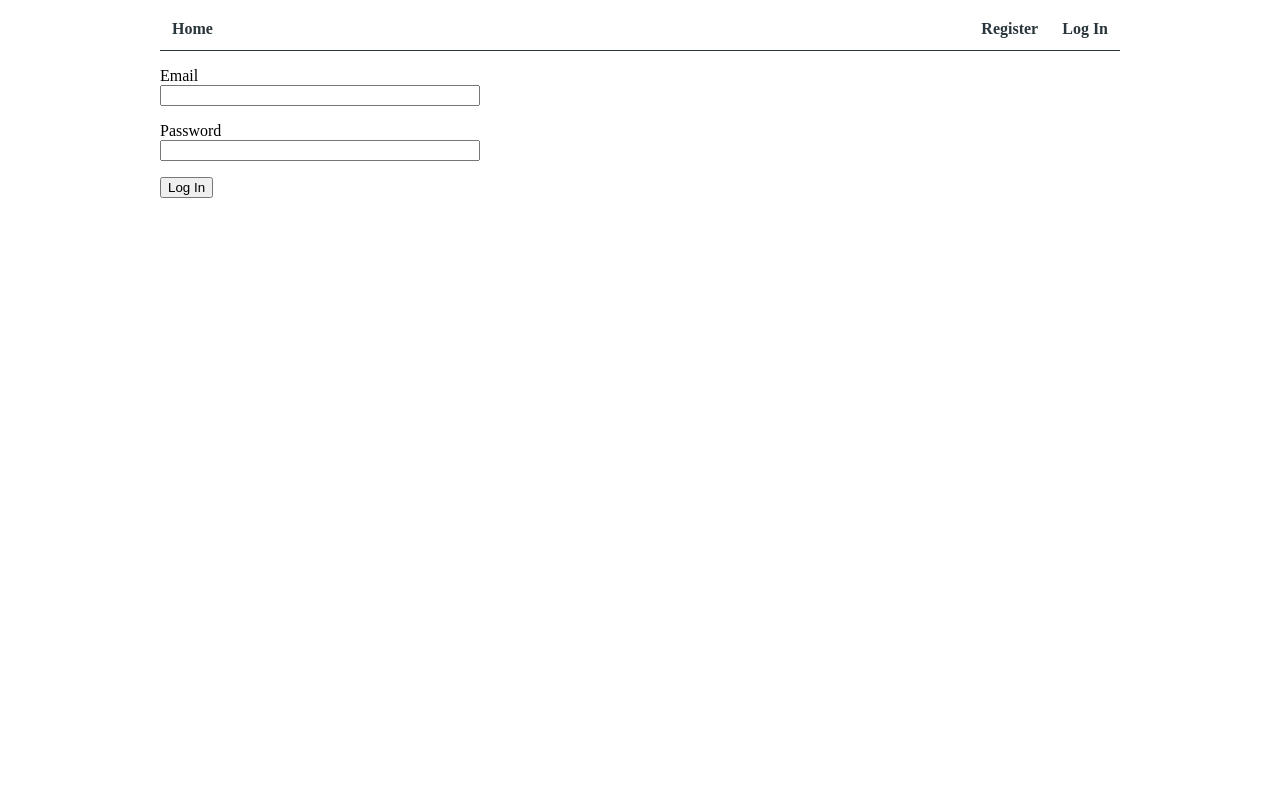
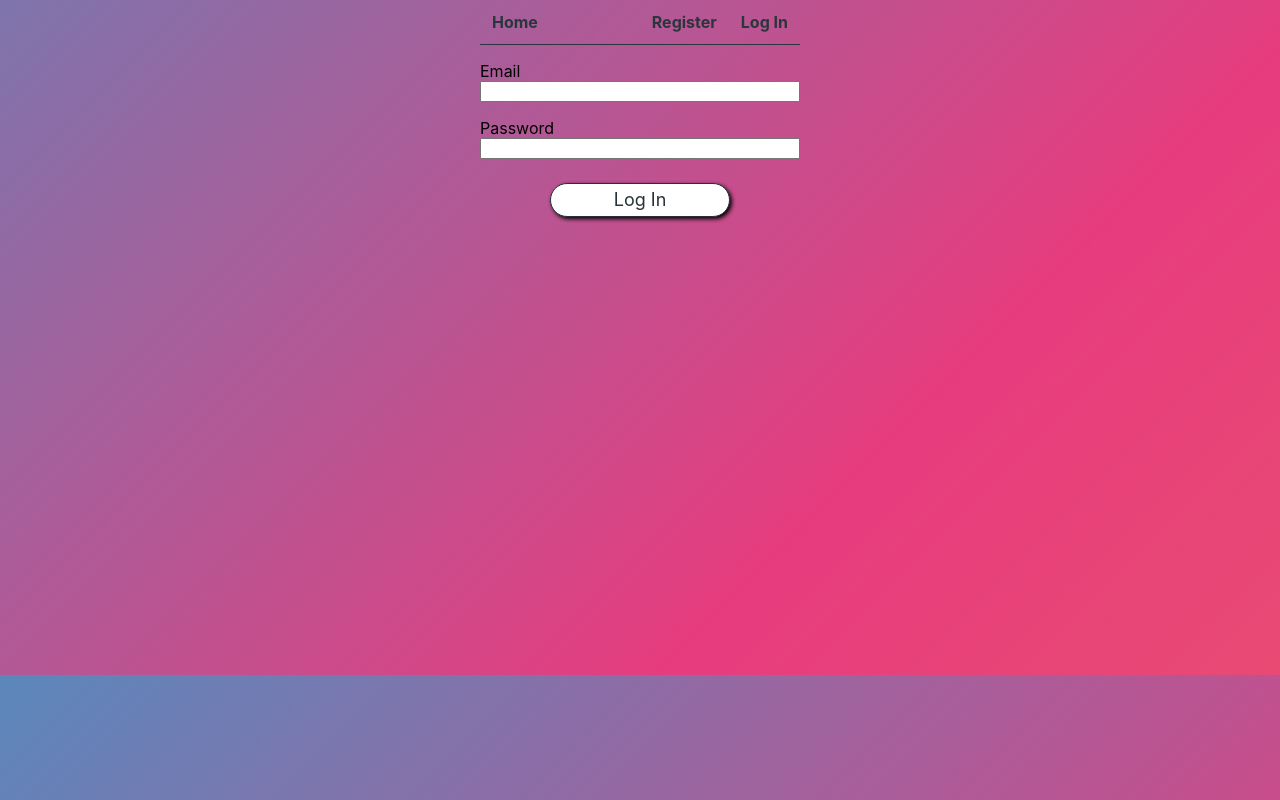
Before and after one commit to Paulina-Maciesowicz/goit-react-hw-08-phonebook2, a React (Create React App) app: page /login in a window 1280 px wide. Built offline with nearby package versions, Linux system fonts and the light colour scheme.

Commit message:
update
update

```diff
--- a/src/components/App.jsx
+++ b/src/components/App.jsx
@@ -6,6 +6,7 @@ import { PrivateRoute } from './PrivateRoute';
 import { RestrictedRoute } from './RestrictedRoute';
 import { refreshUser } from 'Redux/auth/operations';
 import { useAuth } from 'hooks';
+import css from './App.module.css';
 
 const HomePage = lazy(() => import('../pages/Home'));
 const RegisterPage = lazy(() => import('../pages/Register'));
--- a/src/components/LoginForm/LoginForm.jsx
+++ b/src/components/LoginForm/LoginForm.jsx
@@ -27,7 +27,11 @@ export const LoginForm = () => {
         Password
         <input type="password" name="password" />
       </label>
-      <button type="submit">Log In</button>
+      <div className={css.subBtnCenter}>
+        <button type="submit" className={css.subBtn}>
+          Log In
+        </button>
+      </div>
     </form>
   );
 };
--- a/src/components/LoginForm/LoginForm.module.css
+++ b/src/components/LoginForm/LoginForm.module.css
@@ -7,3 +7,48 @@
   flex-direction: column;
   margin-bottom: 16px;
 }
+
+/* ------------the same btn Contact Form---------- */
+
+.subBtnCenter {
+  display: flex;
+  justify-content: center;
+  align-items: center;
+  margin-bottom: 8px;
+}
+
+.subBtn {
+  display: flex;
+  justify-content: center;
+  align-items: center;
+
+  margin-top: 8px;
+  padding: 4px 4px;
+  border-radius: 100px;
+  background-color: var(--white-color);
+  transition: all 250ms cubic-bezier(0.4, 0, 0.2, 1);
+  text-align: center;
+  color: var(--blueGray-900);
+  border: 0.1px solid var(--blueGray-900);
+  text-decoration: none;
+  cursor: pointer;
+  font-family: inherit;
+  font-size: 18px;
+  line-height: 24px;
+  font-style: normal;
+  font-weight: 400;
+  min-width: 180px;
+
+  -webkit-box-shadow: 2px 2px 4px 0px rgba(0, 0, 0, 1);
+  -moz-box-shadow: 2px 2px 4px 0px rgba(0, 0, 0, 1);
+  box-shadow: 2px 2px 4px 0px rgba(0, 0, 0, 1);
+}
+
+.subBtn:hover,
+.subBtn:focus {
+  opacity: 1;
+  border: 0.1px solid var(--blueGray-900);
+  background-color: var(--blueGray-900);
+  color: var(--white-color);
+  box-shadow: none;
+}
--- a/src/components/RegisterForm/RegisterForm.jsx
+++ b/src/components/RegisterForm/RegisterForm.jsx
@@ -32,7 +32,11 @@ export const RegisterForm = () => {
         Password
         <input type="password" name="password" />
       </label>
-      <button type="submit">Register</button>
+      <div className={css.subBtnCenter}>
+        <button type="submit" className={css.subBtn}>
+          Register
+        </button>
+      </div>
     </form>
   );
 };
--- a/src/components/RegisterForm/RegisterForm.module.css
+++ b/src/components/RegisterForm/RegisterForm.module.css
@@ -7,3 +7,47 @@
   flex-direction: column;
   margin-bottom: 16px;
 }
+/* ------------the same btn Contact Form---------- */
+
+.subBtnCenter {
+  display: flex;
+  justify-content: center;
+  align-items: center;
+  margin-bottom: 8px;
+}
+
+.subBtn {
+  display: flex;
+  justify-content: center;
+  align-items: center;
+
+  margin-top: 8px;
+  padding: 4px 4px;
+  border-radius: 100px;
+  background-color: var(--white-color);
+  transition: all 250ms cubic-bezier(0.4, 0, 0.2, 1);
+  text-align: center;
+  color: var(--blueGray-900);
+  border: 0.1px solid var(--blueGray-900);
+  text-decoration: none;
+  cursor: pointer;
+  font-family: inherit;
+  font-size: 18px;
+  line-height: 24px;
+  font-style: normal;
+  font-weight: 400;
+  min-width: 180px;
+
+  -webkit-box-shadow: 2px 2px 4px 0px rgba(0, 0, 0, 1);
+  -moz-box-shadow: 2px 2px 4px 0px rgba(0, 0, 0, 1);
+  box-shadow: 2px 2px 4px 0px rgba(0, 0, 0, 1);
+}
+
+.subBtn:hover,
+.subBtn:focus {
+  opacity: 1;
+  border: 0.1px solid var(--blueGray-900);
+  background-color: var(--blueGray-900);
+  color: var(--white-color);
+  box-shadow: none;
+}
--- a/src/components/UserMenu/UserMenu.jsx
+++ b/src/components/UserMenu/UserMenu.jsx
@@ -12,7 +12,11 @@ export const UserMenu = () => {
       <p className={css.username}>
         Welcome, {user.name} - {user.email}
       </p>
-      <button type="button" onClick={() => dispatch(logOut())}>
+      <button
+        className={css.subBtn}
+        type="button"
+        onClick={() => dispatch(logOut())}
+      >
         Logout
       </button>
     </div>
--- a/src/components/UserMenu/UserMenu.module.css
+++ b/src/components/UserMenu/UserMenu.module.css
@@ -7,3 +7,37 @@
 .username {
   font-weight: 700;
 }
+
+/* ------------the same btn Contact Form---------- */
+
+.subBtn {
+  padding-left: 16px;
+  padding-right: 16px;
+  border-radius: 100px;
+  background-color: var(--white-color);
+  transition: all 250ms cubic-bezier(0.4, 0, 0.2, 1);
+  text-align: center;
+  color: var(--blueGray-900);
+  border: 0.1px solid var(--blueGray-900);
+  text-decoration: none;
+  cursor: pointer;
+  font-family: inherit;
+  font-size: 18px;
+  line-height: 24px;
+  font-style: normal;
+  font-weight: 400;
+  /* min-width: 180px; */
+
+  -webkit-box-shadow: 2px 2px 4px 0px rgba(0, 0, 0, 1);
+  -moz-box-shadow: 2px 2px 4px 0px rgba(0, 0, 0, 1);
+  box-shadow: 2px 2px 4px 0px rgba(0, 0, 0, 1);
+}
+
+.subBtn:hover,
+.subBtn:focus {
+  opacity: 1;
+  border: 0.1px solid var(--blueGray-900);
+  background-color: var(--blueGray-900);
+  color: var(--white-color);
+  box-shadow: none;
+}
--- a/src/pages/Phonebook.js
+++ b/src/pages/Phonebook.js
@@ -7,6 +7,7 @@ import { ContactList } from 'components/ContactList/ContactList';
 import { useSelector, useDispatch } from 'react-redux';
 import { fetchContacts } from 'Redux/CreateAction';
 import { Loader } from 'components/Loader/Loader';
+
 
 export default function Phonebook() {
   const loading = useSelector(state => state.contacts.isLoading);
```
Also changed, not shown: src/index.js (+0 -18 lines).
